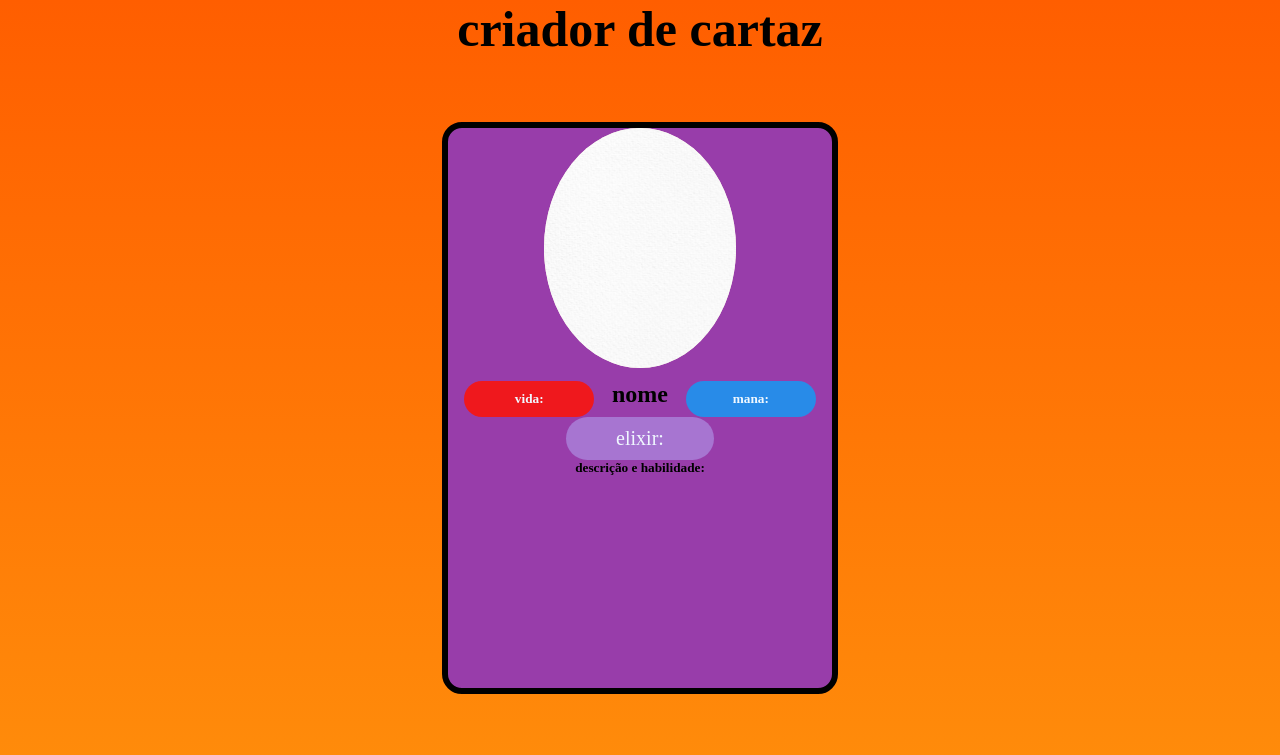
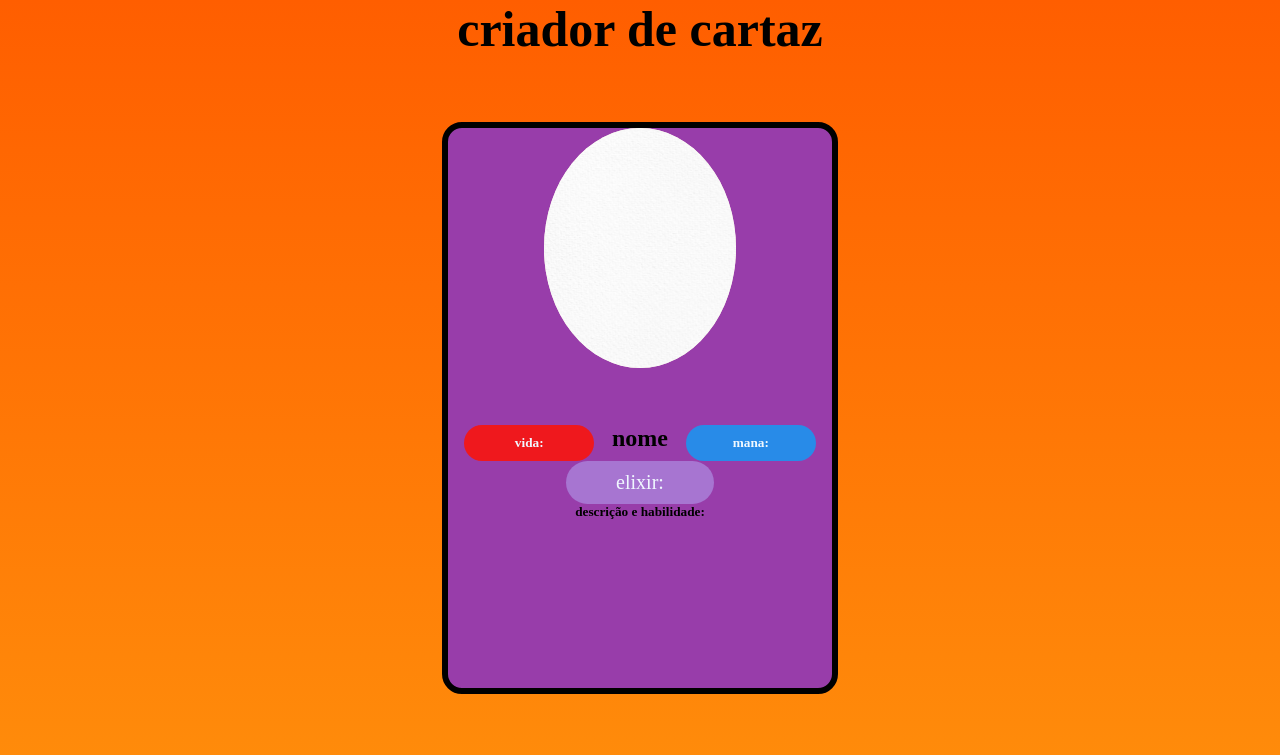
Before and after one commit to ghwdev/criador-de-cartas, a plain HTML site: page index.html in a window 1280 px wide. Shown: the top 755 px of the page. Drawn offline with nearby package versions, Linux system fonts and the light colour scheme.

Commit message:
Update style.css

```diff
--- a/style.css
+++ b/style.css
@@ -154,3 +154,11 @@ h1{font-size: 50px;}
     max-width: 35vw;
     max-height: 30vh;}
 }
+   .tudo{
+        margin-top: 30vh;
+    display: flex;
+    justify-content: center;
+    flex-direction: row;
+    gap: 5%;
+    }
+}
```
